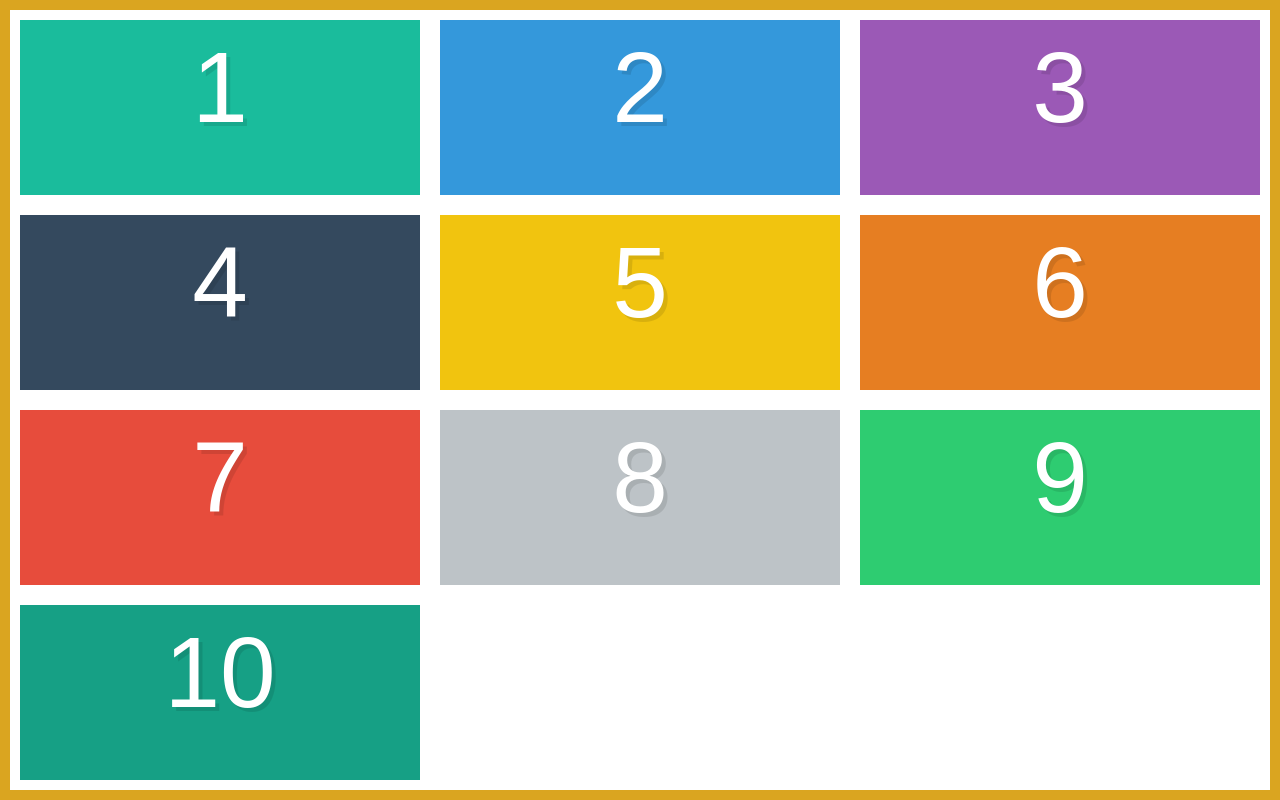
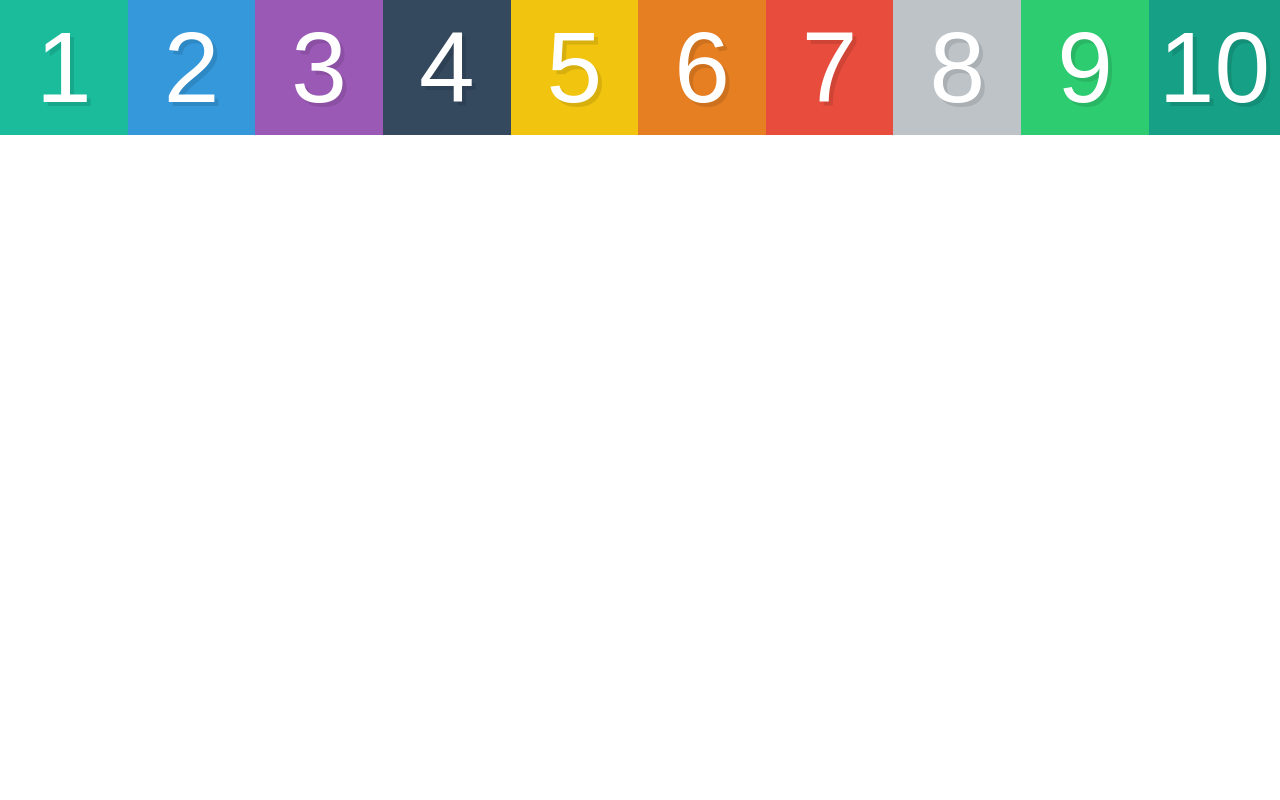
Before and after one commit to thealice/css-sandbox, a plain HTML site: page index.html in a window 1280 px wide. Drawn offline with Linux system fonts and the light colour scheme.

Commit message:
reset item and container and set item to flex: 1

```diff
--- a/style.css
+++ b/style.css
@@ -31,13 +31,9 @@ input[type=reset],input[type=submit]{-webkit-appearance:button;cursor:pointer;}b
 /* We start writing out flexbox here. The above is just page setup */
 .container {
   display:flex;
-  border:10px solid goldenrod;
-  min-height:100vh;
-  flex-wrap: wrap;
 }
 
 .box {
-  width:calc(33.333% - 20px);
-  margin: 10px;
+  flex: 1;
 
 }
```
